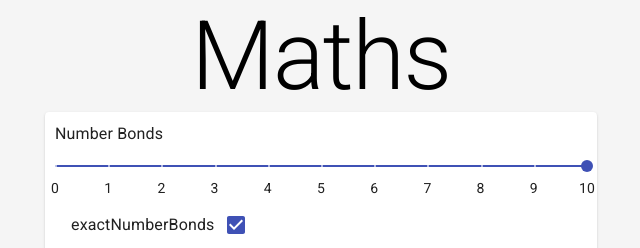
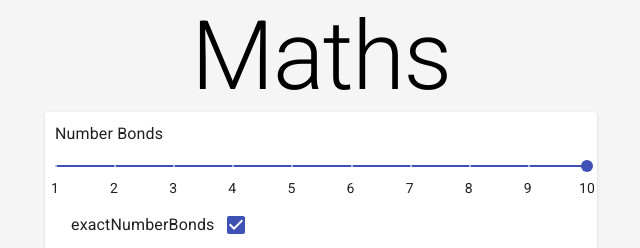
Before and after one commit to SuperDrew/maths, a React (Create React App) app: page / in a window 1280 px wide. Shown: the top 248 px of the page, without its empty margins (319-959 px from the left). Built offline with nearby package versions, Linux system fonts and the light colour scheme.

Commit message:
adjust marks for minimum value

```diff
--- a/src/components/LabelledSlider.tsx
+++ b/src/components/LabelledSlider.tsx
@@ -10,7 +10,13 @@ interface LabelledSliderProps {
 }
 
 export const LabelledSlider = (props: LabelledSliderProps) => {
-    const marks = [...Array(props.max + 1).keys()].map((value) => ({ value: value, label: value.toString() }));
+    const min = 1;
+    const marks = [...Array(props.max - min + 2).keys()]
+        .filter((key) => key >= min)
+        .map((value) => ({
+            value: value,
+            label: value.toString(),
+        }));
 
     return (
         <>
@@ -23,7 +29,7 @@ export const LabelledSlider = (props: LabelledSliderProps) => {
                 aria-labelledby="discrete-slider-custom"
                 step={props.step}
                 valueLabelDisplay="off"
-                min={0}
+                min={min}
                 max={props.max}
                 marks={marks}
                 onChange={(event, value) => {
```
